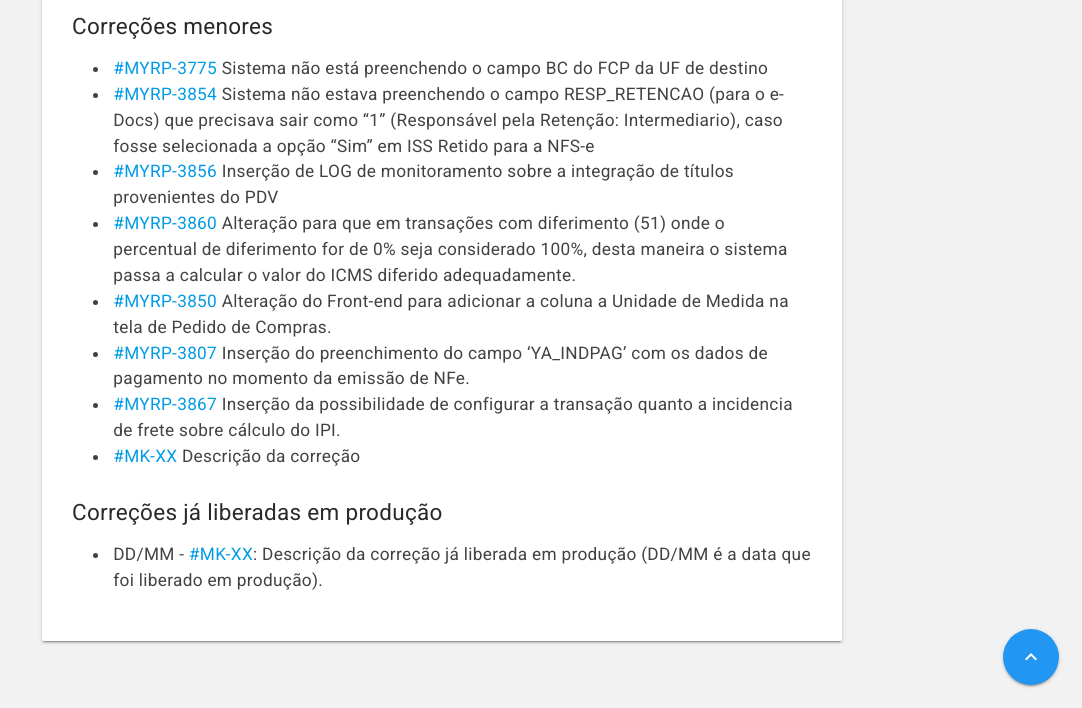
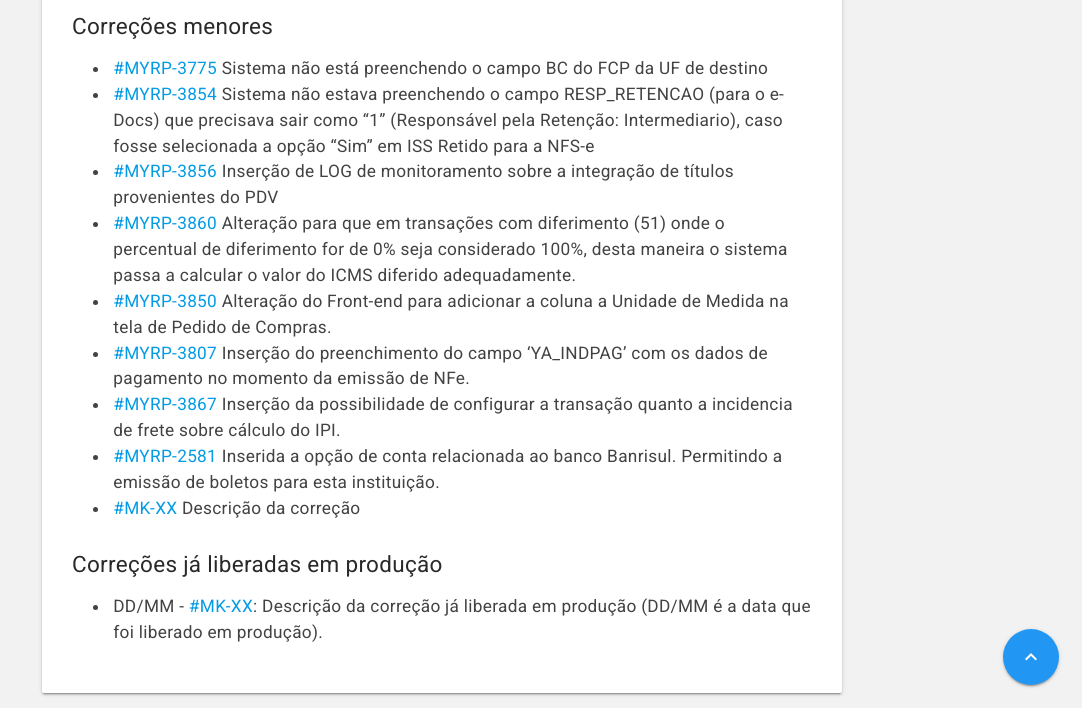
Before and after one commit to myrp-maicon/changelog-myrp, a Jekyll site: the page built from docs/myrp/19.02.01.md, in a window 1280 px wide and 900 px high, scrolled down 671 px, cut to the strip 192-900 px from the top of the window. Shown: the whole strip, without its empty margins (198-1280 px from the left). Built offline with Jekyll 4.4.1, drawn with Linux system fonts in a browser that asks for light colours; nearby versions of some CDN libraries; our own code applies the rules of GitHub Pages for plain Markdown files; the repository's description, which GitHub fills in, is left out.

Commit message:
Update 19.02.01.md
Inserida a opção de conta relacionada ao banco Banrisul. Permitindo a emissão de boletos para esta instituição.

```diff
--- a/docs/myrp/19.02.01.md
+++ b/docs/myrp/19.02.01.md
@@ -17,6 +17,7 @@ As alterações estarão disponíveis no ambiente demo.myrp.com.br (212) na quar
 * [#MYRP-3850](https://devmyrp.atlassian.net/browse/MYRP-3850) Alteração do Front-end para adicionar a coluna a Unidade de Medida na tela de Pedido de Compras.
 * [#MYRP-3807](https://devmyrp.atlassian.net/browse/MYRP-3807) Inserção do preenchimento do campo 'YA_INDPAG' com os dados de pagamento no momento da emissão de NFe.
 * [#MYRP-3867](https://devmyrp.atlassian.net/browse/MYRP-3867) Inserção da possibilidade de configurar a transação quanto a incidencia de frete sobre cálculo do IPI.
+* [#MYRP-2581](https://devmyrp.atlassian.net/browse/MYRP-2581) Inserida a opção de conta relacionada ao banco Banrisul. Permitindo a emissão de boletos para esta instituição.
 * [#MK-XX](https://devmyrp.atlassian.net/browse/MK-XX) Descrição da correção
 
 ## Correções já liberadas em produção
```
